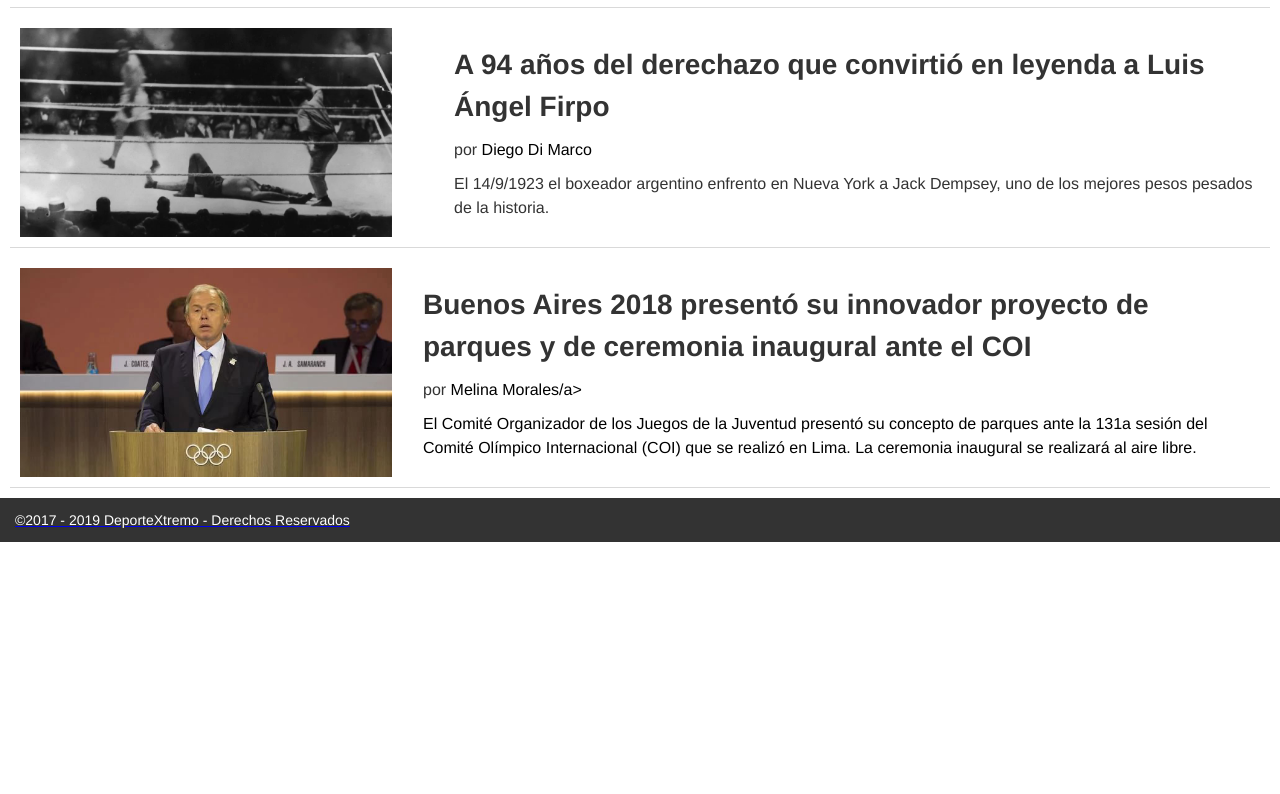
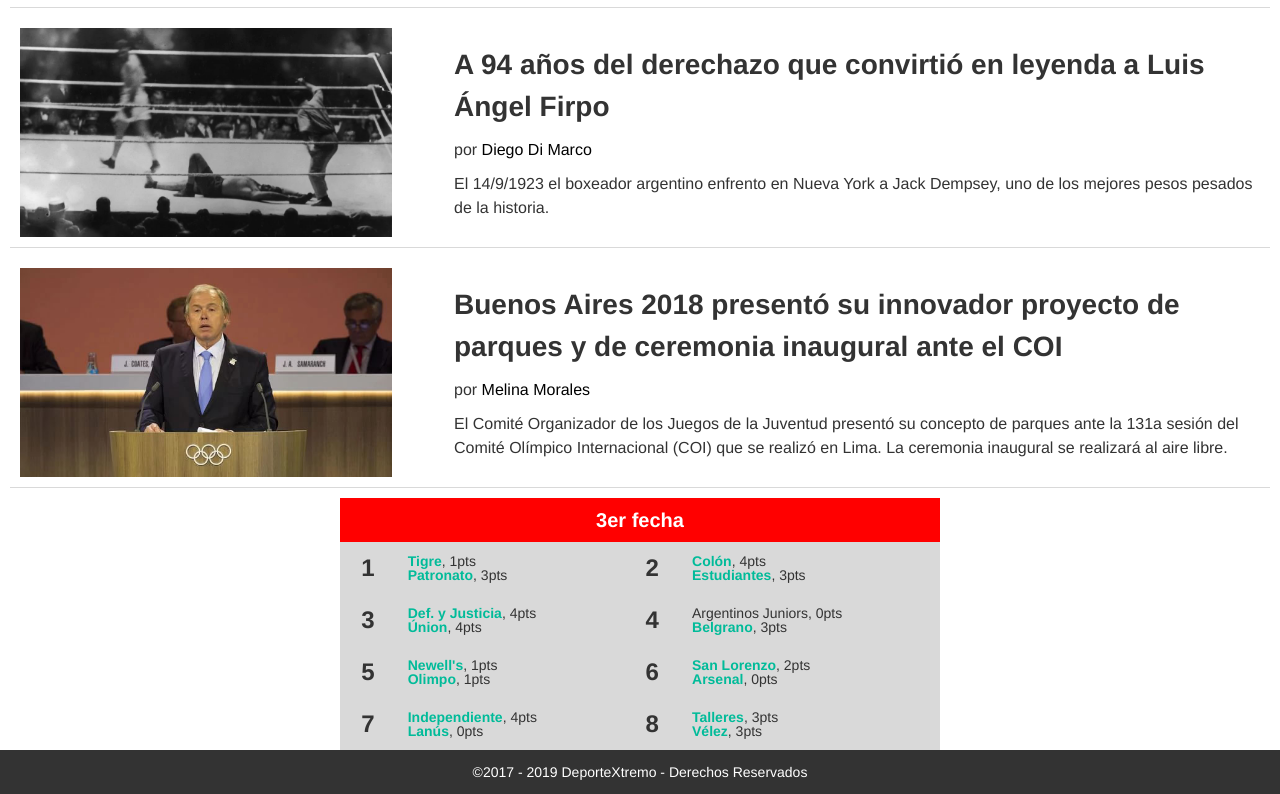
Before and after one commit to ccampanha/PWFE-M1-09, a plain HTML site: page index.html in a window 1280 px wide. Shown: the part 1313-2107 px from the top of the page. Before the commit the page ends 1855 px from the top, so only its background shows below. Drawn offline with Linux system fonts and the light colour scheme.

Commit message:
maquetando la tabla de posiciones

```diff
--- a/css/style.css
+++ b/css/style.css
@@ -93,10 +93,62 @@
 	margin-top: 10px;
 	margin-bottom: 10px;
 }
+
+#tabla-posiciones table,
+#tabla-posiciones tr,
+#tabla-posiciones td {
+	/* border: solid 1px #000000; */
+}
+
+#tabla-posiciones td,
+#tabla-posiciones th {
+	padding: 12px;
+}
+
+#tabla-posiciones th {
+	background-color: #FF0000;
+	color: #FFFFFF;
+	font-size: 20px;
+	font-weight: 700;
+}
+
+#tabla-posiciones td {
+	background-color: #D9D9D9;
+	vertical-align: middle;
+}
+
+#tabla-posiciones tr {
+	border_bottom: solid 1px yellow9;
+}
+
+#tabla-posiciones tr:first-child,
+#tabla-posiciones tr:last-child{
+	border:none;
+}
+
+#tabla-posiciones table {
+	width: 600px;
+	margin: auto;
+}
+
+#tabla-posiciones td:nth-of-type(odd) { /* <= Aplica a todos kis <td> impares  */
+	font-weight:700;
+	font-size: 24px;
+	text-align: center;
+}
+
+#tabla-posiciones td:nth-of-type(even) span {
+	font-weight:700;
+	color:#00BB99;
+}
+
 footer {
 	background-color:#333333;
 	color: #FFFFFF;
-	align-items: center,
-	margin:0;
+		margin:0;
 	padding: 15px;
 }
+
+footer p {
+	text-align: center;
+}
--- a/index.html
+++ b/index.html
@@ -87,14 +87,48 @@
 
 					<div class="noticia-txt">
 						<h3>Buenos Aires 2018 presentó su innovador proyecto de parques y de ceremonia inaugural ante el COI</h3>
-						<p>por <a href="#">Melina Morales/a></p>
+						<p>por <a href="#">Melina Morales</a></p>
 						<p>El Comité Organizador de los Juegos de la Juventud presentó su concepto de parques ante la 131a sesión del Comité Olímpico Internacional (COI) que se realizó en Lima. La ceremonia inaugural se realizará al aire libre.</p>
 					</div>
 				</article>
 				<!-- Fim Noticia #4 -->
 			</section>
 
-			<section></section>
+			<section id="tabla-posiciones">
+				<table>
+					<tr>
+						<th colspan="4">3er fecha</th>
+					</tr>
+					<tr>
+						<td>1</td>
+						<td><span>Tigre</span>, 1pts<br><span>Patronato</span>, 3pts</td>
+						<td>2</td>
+						<td><span>Colón</span>, 4pts<br><span>Estudiantes</span>, 3pts</td>
+					</tr>
+
+					<tr>
+						<td>3</td>
+						<td><span>Def. y Justicia</span>, 4pts<br><span>Únion</span>, 4pts</td>
+						<td>4</td>
+						<td><spam>Argentinos Juniors</spam>, 0pts<br><span>Belgrano</span>, 3pts</td>
+					</tr>
+
+					<tr>
+						<td>5</td>
+						<td><span>Newell's</span>, 1pts<br><span>Olimpo</span>, 1pts</td>
+						<td>6</td>
+						<td><span>San Lorenzo</span>, 2pts<br><span>Arsenal</span>, 0pts</td>
+					</tr>
+
+					<tr>
+						<td>7</td>
+						<td><span>Independiente</span>, 4pts<br><span>Lanús</span>, 0pts</td>
+						<td>8</td>
+						<td><span>Talleres</span>, 3pts<br><span>Vélez</span>, 3pts</td>
+					</tr>
+				</table>
+
+			</section>
 
 		</main>
 		<footer>
```
